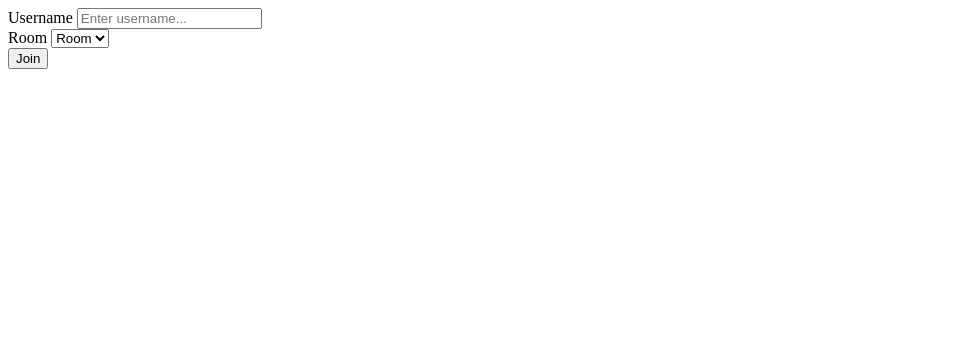
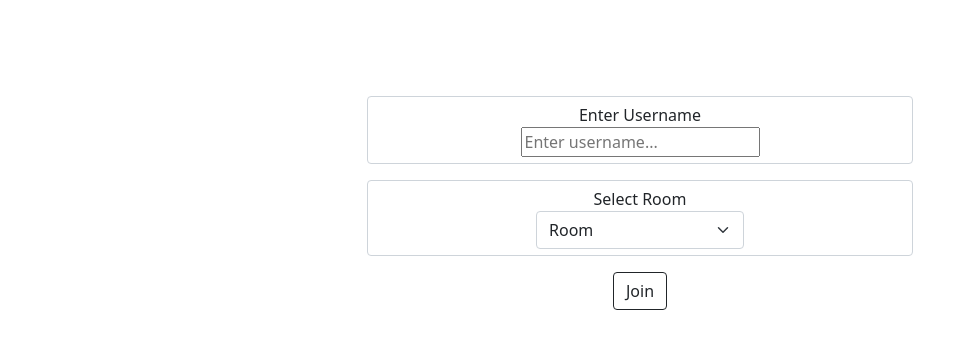
Before and after one commit to jakemstar/locationGuessGame, a website: page public/index.html in a window 1280 px wide. Shown: the whole page, without its empty margins (0-968 px from the left). Drawn offline with nearby package versions, Linux system fonts and the light colour scheme.

Commit message:
styled home screen

```diff
--- a/public/index.html
+++ b/public/index.html
@@ -3,21 +3,30 @@
     <head>
         <title>Spy Game</title>
         <meta name="viewport" content="width=device-width, initial-scale=1">
+        <link href="https://cdn.jsdelivr.net/npm/bootstrap@5.1.3/dist/css/bootstrap.min.css" rel="stylesheet" integrity="sha384-1BmE4kWBq78iYhFldvKuhfTAU6auU8tT94WrHftjDbrCEXSU1oBoqyl2QvZ6jIW3" crossorigin="anonymous">
         <link rel="stylesheet" href="style.css">
     </head>
     <body>
+        <div class="container menuContainer">
+            <div class="row">
+                <div class="col-md-3"></div>
+                <div class="col-md-6 text-center">
                     <form action="game.html">
                         <div class="form-control littleMargin">
-                <label for="username">Username</label>
+                            <label class="displayBlock" for="username">Enter Username</label>
                             <input type="text" name="username" id="username" placeholder="Enter username..." autocomplete="off" required />
                         </div>
                         <div class="form-control littleMargin">
-                <label for="room">Room</label>
-                <select name="room" id="room">
+                            <label class="displayBlock" for="room">Select Room</label>
+                            <select class="form-select roomSelect displayInline" name="room" id="room">
                                 <option value="Room">Room</option>
                             </select>
                         </div>
-            <button class="submitButton" type="submit" class="btn">Join</button>
+                        <button class="submitButton btn btn-outline-dark" type="submit">Join</button>
                     </form>
+                </div>
+                <div class="col-md-3"></div>
+            </div>
+        </div>
     </body>
 </html>
--- a/public/style.css
+++ b/public/style.css
@@ -0,0 +1,23 @@
+.menuContainer{
+    margin-top: 5em;
+}
+
+.displayBlock{
+    display:block;
+}
+
+.roomSelect{
+    max-width: 40%;
+}
+
+.littleMargin{
+    margin: 1rem 0rem;
+}
+
+.littlePadding{
+    padding: 0.6rem 2rem;
+}
+
+.displayInline{
+    display: inline;
+}
```
Also changed, not shown: public/game.html (+1 -0 lines). Lines whose indentation alone changed are shown as unchanged.
